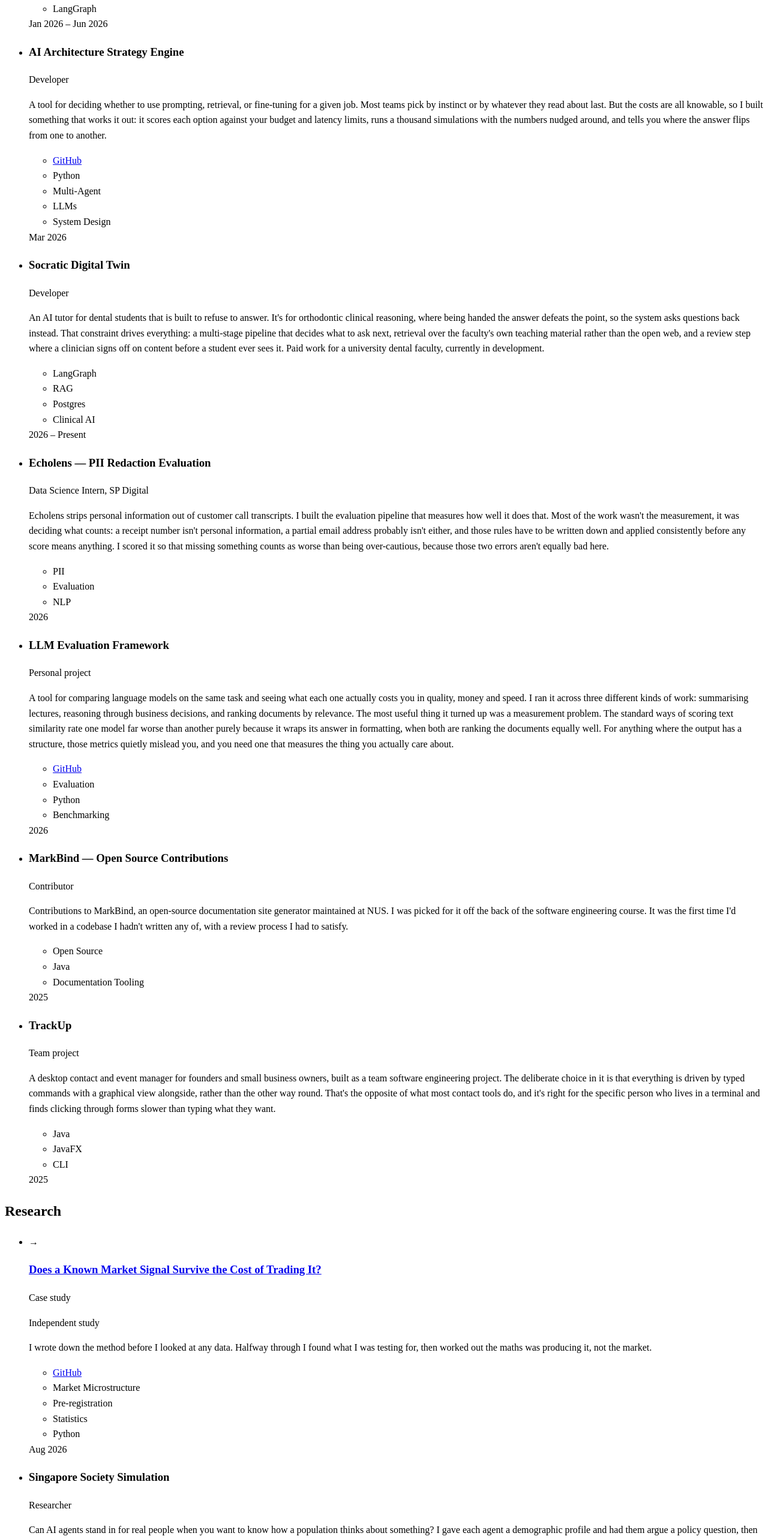
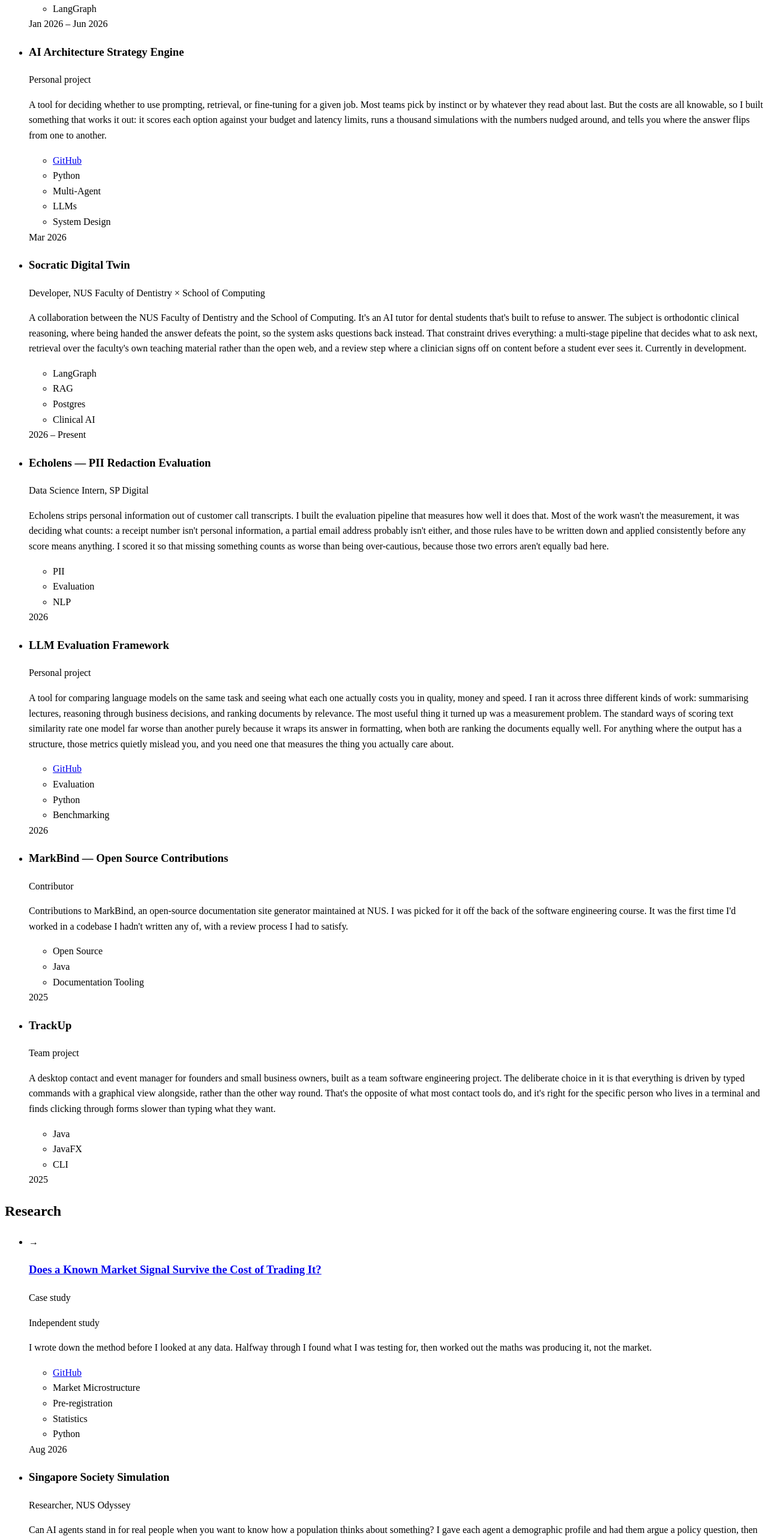
Before and after one commit to arshinsikka/portfolio, a React (Vite) app in the folder client/: page /projects in a window 1280 px wide. Shown: the part 940-3506 px from the top of the page at 60% size. Built offline with nearby package versions, Linux system fonts and the light colour scheme.

Commit message:
Correct project role labels and rewrite the Medanta entry
Roles now name the affiliation the way work entries do. Medanta reads
closer to how I'd describe it myself.

```diff
--- a/client/src/content/projects.ts
+++ b/client/src/content/projects.ts
@@ -421,7 +421,7 @@
   {
     slug: "ai-architecture-strategy-engine",
     title: "AI Architecture Strategy Engine",
-    role: "Developer",
+    role: "Personal project",
     dates: "Mar 2026",
     tier: "standard",
     group: "production",
@@ -441,12 +441,12 @@
   {
     slug: "socratic-digital-twin",
     title: "Socratic Digital Twin",
-    role: "Developer",
+    role: "Developer, NUS Faculty of Dentistry × School of Computing",
     dates: "2026 – Present",
     tier: "standard",
     group: "production",
     summary:
-      "An AI tutor for dental students that is built to refuse to answer. It's for orthodontic clinical reasoning, where being handed the answer defeats the point, so the system asks questions back instead. That constraint drives everything: a multi-stage pipeline that decides what to ask next, retrieval over the faculty's own teaching material rather than the open web, and a review step where a clinician signs off on content before a student ever sees it. Paid work for a university dental faculty, currently in development.",
+      "A collaboration between the NUS Faculty of Dentistry and the School of Computing. It's an AI tutor for dental students that's built to refuse to answer. The subject is orthodontic clinical reasoning, where being handed the answer defeats the point, so the system asks questions back instead. That constraint drives everything: a multi-stage pipeline that decides what to ask next, retrieval over the faculty's own teaching material rather than the open web, and a review step where a clinician signs off on content before a student ever sees it. Currently in development.",
     body: [],
     tags: ["LangGraph", "RAG", "Postgres", "Clinical AI"],
     links: [],
@@ -503,7 +503,7 @@
   {
     slug: "singapore-society-simulation",
     title: "Singapore Society Simulation",
-    role: "Researcher",
+    role: "Researcher, NUS Odyssey",
     dates: "2026",
     tier: "standard",
     group: "research",
--- a/client/src/content/research.ts
+++ b/client/src/content/research.ts
@@ -27,7 +27,7 @@
     organization: "Medanta Hospital",
     dates: "2022",
     description:
-      "I spent an internship working with clinicians on a telemedicine platform that had gone from a convenience to essential infrastructure almost overnight. Watching doctors use it, and hearing what frustrated them, turned into a question worth studying: would any of this survive once the pandemic stopped forcing the issue? I wrote the paper on that, using a year of the hospital's telemedicine data alongside surveys of both doctors and patients, looking at effectiveness across specialties and at whether access actually reached people outside major cities. I was the author, and it was published. The part I found most interesting was that adoption wasn't a technology problem. Where it worked, it was because regulation and clinician habit had moved too, and where it didn't, better software wouldn't have fixed it.",
+      "During my internship at Medanta Hospital I worked with clinicians on a telemedicine platform that had become essential almost overnight during the pandemic. I tested it and gathered feedback from doctors on what would make it work better for them and for patients. That turned into a published paper I wrote, Telemedicine — Is It Going to Stay in India?, on whether telemedicine would survive once the pandemic stopped forcing it. I used a year of the hospital's telemedicine data along with doctor and patient surveys, looking at effectiveness across specialties and at whether access reached beyond the major cities. The paper also covers the government's role in pushing it, including the Telemedicine Practice Guidelines.",
     tags: ["Telemedicine", "Healthcare", "Published Paper"],
   },
 ];
```
